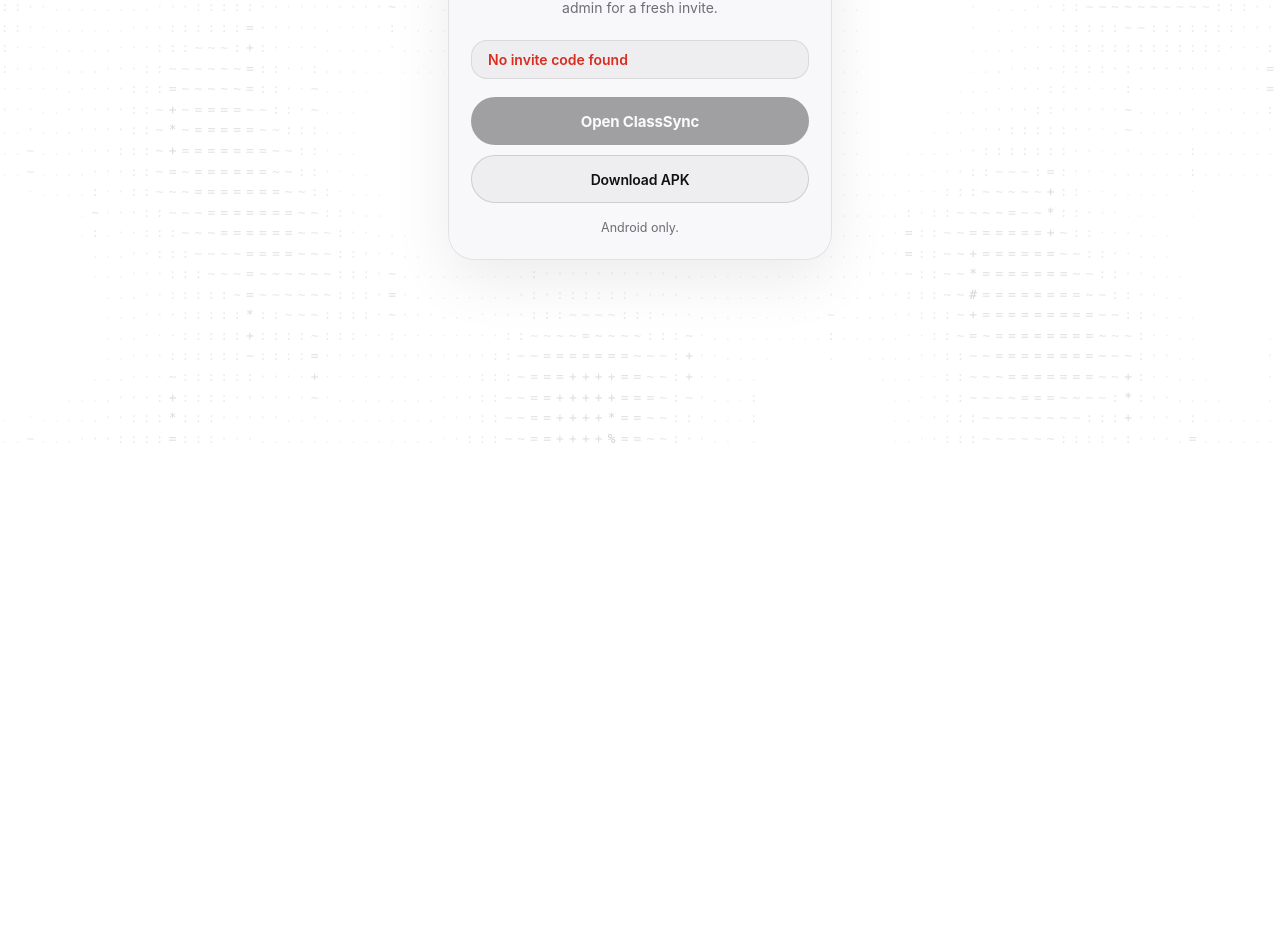
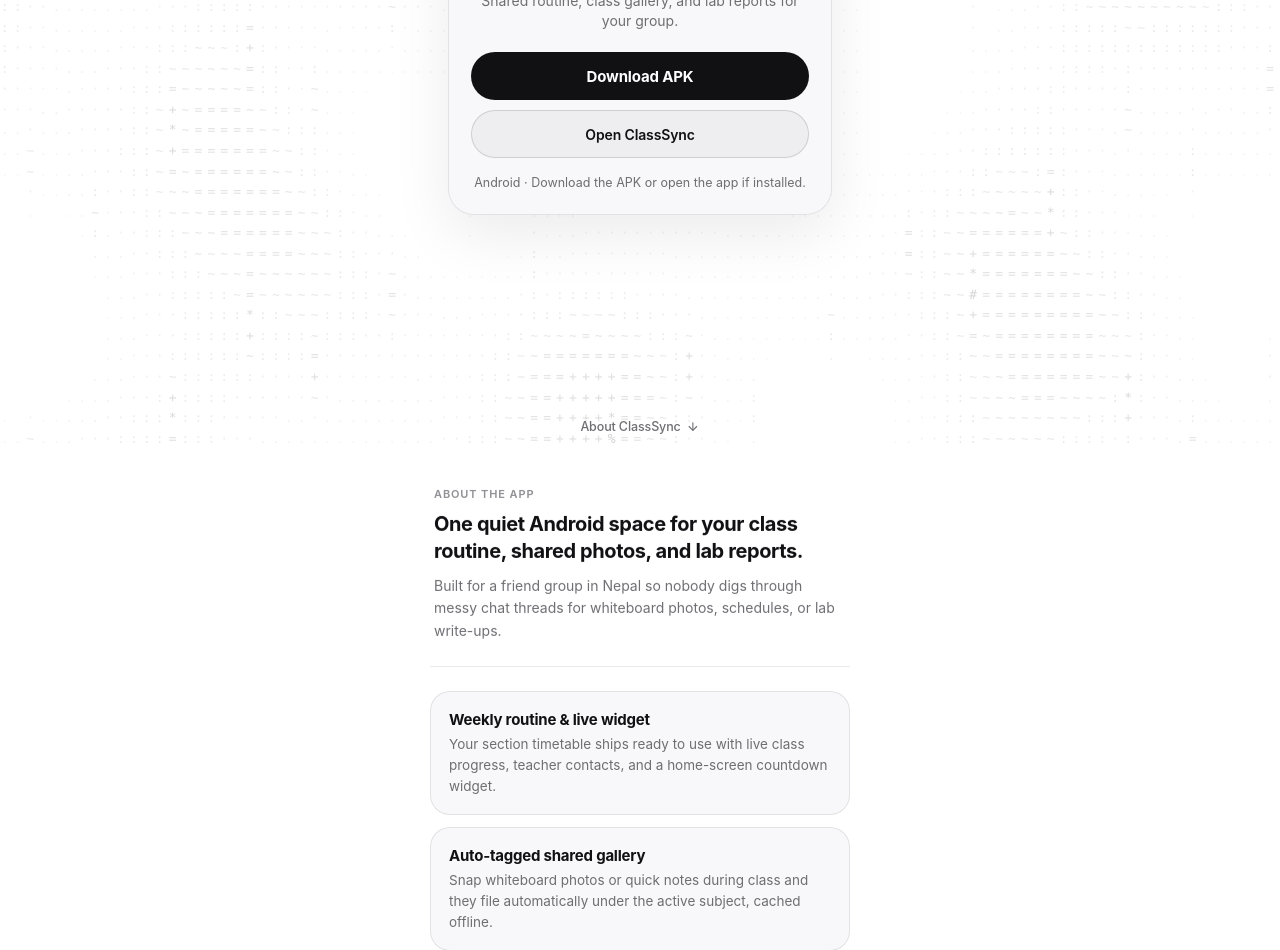
Before and after one commit to Officialpotatoxsudo/classsync-invite, a plain HTML site: page index.html in a window 1280 px wide. Shown: the part 337-1287 px from the top of the page. Before the commit the page ends 800 px from the top, so only its background shows below. Drawn offline with Linux system fonts and the light colour scheme; no server answers; animation ran at ten frames a second.

Commit message:
Show Download/Open options without code and add About scroll reveal

```diff
--- a/index.html
+++ b/index.html
@@ -6,7 +6,7 @@
 <meta name="robots" content="noindex">
 <meta name="theme-color" content="#000000" media="(prefers-color-scheme: dark)">
 <meta name="theme-color" content="#ffffff" media="(prefers-color-scheme: light)">
-<title>Join your class · ClassSync</title>
+<title>ClassSync · Join your class</title>
 <meta property="og:title" content="Join your class · ClassSync">
 <meta property="og:description" content="Open the invite in ClassSync, or download the latest Android APK if it is not installed yet.">
 <meta property="og:type" content="website">
@@ -30,7 +30,6 @@
     --btn-secondary-bg: rgba(255, 255, 255, 0.06);
     --btn-secondary-fg: #f5f5f7;
     --btn-secondary-border: rgba(255, 255, 255, 0.14);
-    --error: #ff6961;
     --ok: #34c759;
     --shadow: 0 24px 72px rgba(0, 0, 0, 0.65);
   }
@@ -50,7 +49,6 @@
       --btn-secondary-bg: rgba(17, 17, 20, 0.04);
       --btn-secondary-fg: #111114;
       --btn-secondary-border: rgba(17, 17, 20, 0.14);
-      --error: #d92d20;
       --ok: #1f9d45;
       --shadow: 0 20px 60px rgba(17, 17, 20, 0.08);
     }
@@ -58,16 +56,15 @@
 
   * { box-sizing: border-box; }
 
+  html {
+    scroll-behavior: smooth;
+  }
+
   html, body {
-    height: 100%;
     margin: 0;
   }
 
   body {
-    min-height: 100dvh;
-    display: grid;
-    place-items: center;
-    padding: 20px;
     background: var(--bg);
     color: var(--text);
     font-family: -apple-system, BlinkMacSystemFont, "SF Pro Text", "Inter", "Segoe UI", Roboto, sans-serif;
@@ -84,9 +81,18 @@
     z-index: 0;
   }
 
-  .card {
+  .hero {
     position: relative;
     z-index: 1;
+    min-height: 100dvh;
+    display: flex;
+    flex-direction: column;
+    align-items: center;
+    justify-content: center;
+    padding: 32px 20px 64px;
+  }
+
+  .card {
     width: 100%;
     max-width: 384px;
     padding: 26px 22px 22px;
@@ -156,12 +162,12 @@
   .subtitle {
     margin: 0;
     font-size: 14px;
-    line-height: 1.45;
+    line-height: 1.48;
     color: var(--muted);
   }
 
   .code-row {
-    margin: 22px 0 18px;
+    margin: 22px 0 0;
     padding: 10px 10px 10px 16px;
     border-radius: 16px;
     background: var(--surface-2);
@@ -170,15 +176,16 @@
     align-items: center;
     justify-content: space-between;
     gap: 10px;
+    cursor: pointer;
     transition: border-color 0.18s ease, background-color 0.18s ease;
   }
 
-  .code-row.copyable {
-    cursor: pointer;
+  .code-row:hover {
+    border-color: var(--btn-secondary-border);
   }
 
-  .code-row.copyable:hover {
-    border-color: var(--btn-secondary-border);
+  .code-row[hidden] {
+    display: none;
   }
 
   .code-value {
@@ -192,14 +199,6 @@
     overflow: hidden;
     text-overflow: ellipsis;
     white-space: nowrap;
-  }
-
-  .code-value.empty {
-    font-family: inherit;
-    font-size: 14px;
-    font-weight: 600;
-    letter-spacing: 0;
-    color: var(--error);
   }
 
   .copy-btn {
@@ -221,9 +220,9 @@
 
   .copy-btn:active { transform: scale(0.96); }
   .copy-btn.copied { color: var(--ok); }
-  .copy-btn[hidden] { display: none; }
 
   .actions {
+    margin-top: 20px;
     display: grid;
     gap: 10px;
   }
@@ -251,11 +250,6 @@
     color: var(--btn-primary-fg);
   }
 
-  .btn-primary.disabled {
-    opacity: 0.38;
-    pointer-events: none;
-  }
-
   .btn-secondary {
     background: var(--btn-secondary-bg);
     color: var(--btn-secondary-fg);
@@ -271,17 +265,141 @@
     line-height: 1.45;
     color: var(--muted);
   }
+
+  .scroll-cue {
+    position: absolute;
+    bottom: 22px;
+    left: 50%;
+    transform: translateX(-50%);
+    display: inline-flex;
+    align-items: center;
+    gap: 6px;
+    padding: 7px 14px;
+    border-radius: 999px;
+    color: var(--muted);
+    text-decoration: none;
+    font-size: 12.5px;
+    font-weight: 500;
+    letter-spacing: -0.01em;
+    transition: color 0.18s ease, transform 0.18s ease;
+  }
+
+  .scroll-cue:hover {
+    color: var(--text);
+    transform: translateX(-50%) translateY(2px);
+  }
+
+  .about {
+    position: relative;
+    z-index: 1;
+    max-width: 460px;
+    margin: 0 auto;
+    padding: 24px 20px 88px;
+  }
+
+  .about-intro {
+    padding: 0 4px 24px;
+    border-bottom: 1px solid var(--surface-2-border);
+  }
+
+  .eyebrow {
+    font-size: 11px;
+    font-weight: 600;
+    letter-spacing: 0.08em;
+    text-transform: uppercase;
+    color: var(--subtle);
+    margin: 0 0 10px;
+  }
+
+  .about-lead {
+    margin: 0;
+    font-size: 20px;
+    font-weight: 650;
+    line-height: 1.35;
+    letter-spacing: -0.02em;
+    color: var(--text);
+  }
+
+  .about-copy {
+    margin: 10px 0 0;
+    font-size: 14px;
+    line-height: 1.6;
+    color: var(--muted);
+  }
+
+  .feature-list {
+    display: grid;
+    gap: 12px;
+    margin-top: 24px;
+  }
+
+  .feature {
+    padding: 18px 18px 17px;
+    border-radius: 20px;
+    background: var(--card);
+    border: 1px solid var(--card-border);
+    backdrop-filter: blur(16px) saturate(135%);
+    -webkit-backdrop-filter: blur(16px) saturate(135%);
+  }
+
+  .feature-title {
+    margin: 0 0 5px;
+    font-size: 15px;
+    font-weight: 650;
+    letter-spacing: -0.015em;
+    color: var(--text);
+  }
+
+  .feature-desc {
+    margin: 0;
+    font-size: 13.5px;
+    line-height: 1.55;
+    color: var(--muted);
+  }
+
+  .about-footer {
+    margin-top: 28px;
+    text-align: center;
+    font-size: 12px;
+    color: var(--subtle);
+  }
+
+  /* Scroll-triggered fade + rise */
+  .reveal {
+    opacity: 0;
+    transform: translateY(18px);
+    transition:
+      opacity 0.7s cubic-bezier(0.22, 1, 0.36, 1),
+      transform 0.7s cubic-bezier(0.22, 1, 0.36, 1);
+    transition-delay: var(--d, 0ms);
+    will-change: opacity, transform;
+  }
+
+  .reveal.is-visible {
+    opacity: 1;
+    transform: translateY(0);
+  }
+
+  @media (prefers-reduced-motion: reduce) {
+    html { scroll-behavior: auto; }
+    .reveal {
+      opacity: 1;
+      transform: none;
+      transition: none;
+    }
+  }
 </style>
 </head>
 <body>
   <canvas id="ascii" aria-hidden="true"></canvas>
 
+  <section class="hero">
     <main class="card">
       <div class="brand" aria-hidden="true">
         <span class="brand-mark">C</span>
         <span class="brand-name">ClassSync</span>
         <span class="brand-dot"></span>
-      <span class="brand-tag">Invite</span>
+        <span class="brand-tag" id="brandTag">Invite</span>
       </div>
 
       <h1 id="title">Join your class</h1>
@@ -298,13 +416,54 @@
         </button>
       </div>
 
-    <div class="actions">
+      <div class="actions" id="actions">
         <a class="btn btn-primary" href="#" id="open">Open ClassSync</a>
         <a class="btn btn-secondary" href="https://github.com/Officialpotatoxsudo/classsync-releases/releases/latest" id="install">Download APK</a>
       </div>
 
       <div class="status" id="status"></div>
     </main>
+
+    <a class="scroll-cue" href="#about" aria-label="Scroll to learn about ClassSync">
+      <span>About ClassSync</span>
+      <svg width="13" height="13" viewBox="0 0 24 24" fill="none" stroke="currentColor" stroke-width="2" stroke-linecap="round" stroke-linejoin="round" aria-hidden="true">
+        <path d="M12 5v14"></path>
+        <path d="m19 12-7 7-7-7"></path>
+      </svg>
+    </a>
+  </section>
+
+  <section class="about" id="about" aria-label="About ClassSync">
+    <div class="about-intro reveal">
+      <p class="eyebrow">About the app</p>
+      <p class="about-lead">One quiet Android space for your class routine, shared photos, and lab reports.</p>
+      <p class="about-copy">Built for a friend group in Nepal so nobody digs through messy chat threads for whiteboard photos, schedules, or lab write-ups.</p>
+    </div>
+
+    <div class="feature-list">
+      <article class="feature reveal" style="--d: 60ms">
+        <h2 class="feature-title">Weekly routine &amp; live widget</h2>
+        <p class="feature-desc">Your section timetable ships ready to use with live class progress, teacher contacts, and a home-screen countdown widget.</p>
+      </article>
+
+      <article class="feature reveal" style="--d: 120ms">
+        <h2 class="feature-title">Auto-tagged shared gallery</h2>
+        <p class="feature-desc">Snap whiteboard photos or quick notes during class and they file automatically under the active subject, cached offline.</p>
+      </article>
+
+      <article class="feature reveal" style="--d: 180ms">
+        <h2 class="feature-title">Lab report builder &amp; PDF export</h2>
+        <p class="feature-desc">Draft report sections with AI from your notes and captions, attach class photos, and export clean PDFs on-device.</p>
+      </article>
+
+      <article class="feature reveal" style="--d: 240ms">
+        <h2 class="feature-title">Assignments &amp; solo mode</h2>
+        <p class="feature-desc">Track deadlines by subject and start right away with “Continue without a class” before classmates even join.</p>
+      </article>
+    </div>
+
+    <p class="about-footer reveal" style="--d: 280ms">ClassSync · Android</p>
+  </section>
 
   <script>
     // Generative ASCII aurora + ripple backdrop matching ClassSync's AsciiBackdrop.
@@ -371,7 +530,6 @@
         var combined = Math.min(1, Math.max(0, aurora * 0.56 + ripple * 0.46 + glint));
         var smooth = combined * combined * (3 - 2 * combined);
 
-        // Softly quiet the center behind the invite card for crisp readability.
         var nx = (col / cols - 0.5) / 0.34;
         var ny = (row / rows - 0.5) / 0.28;
         var centerMask = 1 - 0.62 * Math.exp(-(nx * nx + ny * ny));
@@ -436,13 +594,37 @@
   </script>
 
   <script>
+    // Smooth scroll fade-in reveal for the About section.
+    (function () {
+      var items = document.querySelectorAll(".reveal");
+      if (!items.length) return;
+      if (!("IntersectionObserver" in window)) {
+        items.forEach(function (el) { el.classList.add("is-visible"); });
+        return;
+      }
+      var io = new IntersectionObserver(function (entries) {
+        entries.forEach(function (entry) {
+          if (entry.isIntersecting) {
+            entry.target.classList.add("is-visible");
+            io.unobserve(entry.target);
+          }
+        });
+      }, { threshold: 0.14, rootMargin: "0px 0px -24px 0px" });
+
+      items.forEach(function (el) { io.observe(el); });
+    })();
+  </script>
+
+  <script>
     (function () {
       var params = new URLSearchParams(window.location.search);
       var rawCode = params.get("code") || window.location.hash.replace(/^#/, "");
-      var code = rawCode.replace(/[^a-z0-9]/gi, "").toUpperCase().slice(0, 8);
+      var code = rawCode === "about" ? "" : rawCode.replace(/[^a-z0-9]/gi, "").toUpperCase().slice(0, 8);
 
+      var brandTagEl = document.getElementById("brandTag");
       var codeRowEl = document.getElementById("codeRow");
       var codeEl = document.getElementById("code");
+      var actionsEl = document.getElementById("actions");
       var openEl = document.getElementById("open");
       var installEl = document.getElementById("install");
       var copyEl = document.getElementById("copy");
@@ -454,6 +636,20 @@
       var releasePageUrl = "https://github.com/Officialpotatoxsudo/classsync-releases/releases/latest";
       var installUrl = releasePageUrl;
       installEl.href = installUrl;
+
+      var isAndroid = /Android/i.test(navigator.userAgent);
+      var customSchemeUrl = code ? ("classsync://join/" + code) : "classsync://open";
+
+      function buildIntentUrl(fallback) {
+        var path = code ? ("join/" + code) : "open";
+        return "intent://" + path +
+          "#Intent;scheme=classsync;package=com.kriman.classsync;" +
+          "S.browser_fallback_url=" + encodeURIComponent(fallback) + ";end";
+      }
+
+      function refreshLinks() {
+        openEl.href = isAndroid ? buildIntentUrl(installUrl) : customSchemeUrl;
+      }
 
       function fetchLatestApk() {
         return fetch("https://api.github.com/repos/Officialpotatoxsudo/classsync-releases/releases/latest", {
@@ -475,36 +671,6 @@
           })
           .catch(function () { return installUrl; });
       }
-
-      if (!code) {
-        codeEl.textContent = "No invite code found";
-        codeEl.classList.add("empty");
-        copyEl.hidden = true;
-        openEl.classList.add("disabled");
-        openEl.setAttribute("aria-disabled", "true");
-        openEl.setAttribute("tabindex", "-1");
-        titleEl.textContent = "Invalid invite link";
-        subtitleEl.textContent = "Download ClassSync below and ask your class admin for a fresh invite.";
-        statusEl.textContent = "Android only.";
-        fetchLatestApk();
-        return;
-      }
-
-      codeEl.textContent = code;
-      codeRowEl.classList.add("copyable");
-
-      var customSchemeUrl = "classsync://join/" + code;
-      function buildIntentUrl(fallback) {
-        return "intent://join/" + code +
-          "#Intent;scheme=classsync;package=com.kriman.classsync;" +
-          "S.browser_fallback_url=" + encodeURIComponent(fallback) + ";end";
-      }
-
-      var isAndroid = /Android/i.test(navigator.userAgent);
-      function refreshLinks() {
-        openEl.href = isAndroid ? buildIntentUrl(installUrl) : customSchemeUrl;
-      }
-      refreshLinks();
 
       var left = false;
       var fallbackTimer = 0;
@@ -538,8 +704,26 @@
         launchAppOrRedirectToInstall();
       });
 
+      if (!code) {
+        // No invite code: clean Download APK or Open ClassSync options only.
+        brandTagEl.textContent = "Android";
+        titleEl.textContent = "ClassSync";
+        subtitleEl.textContent = "Shared routine, class gallery, and lab reports for your group.";
+        codeRowEl.hidden = true;
+        actionsEl.insertBefore(installEl, openEl);
+        installEl.className = "btn btn-primary";
+        openEl.className = "btn btn-secondary";
+        statusEl.textContent = "Android · Download the APK or open the app if installed.";
+        refreshLinks();
+        fetchLatestApk().then(refreshLinks);
+        return;
+      }
+
+      codeEl.textContent = code;
+      refreshLinks();
+
       Promise.race([
-        fetchLatestApk().then(function () { refreshLinks(); }),
+        fetchLatestApk().then(refreshLinks),
         new Promise(function (resolve) { setTimeout(resolve, 550); })
       ]).then(function () {
         refreshLinks();
```
Lines whose indentation alone changed are shown as unchanged.
